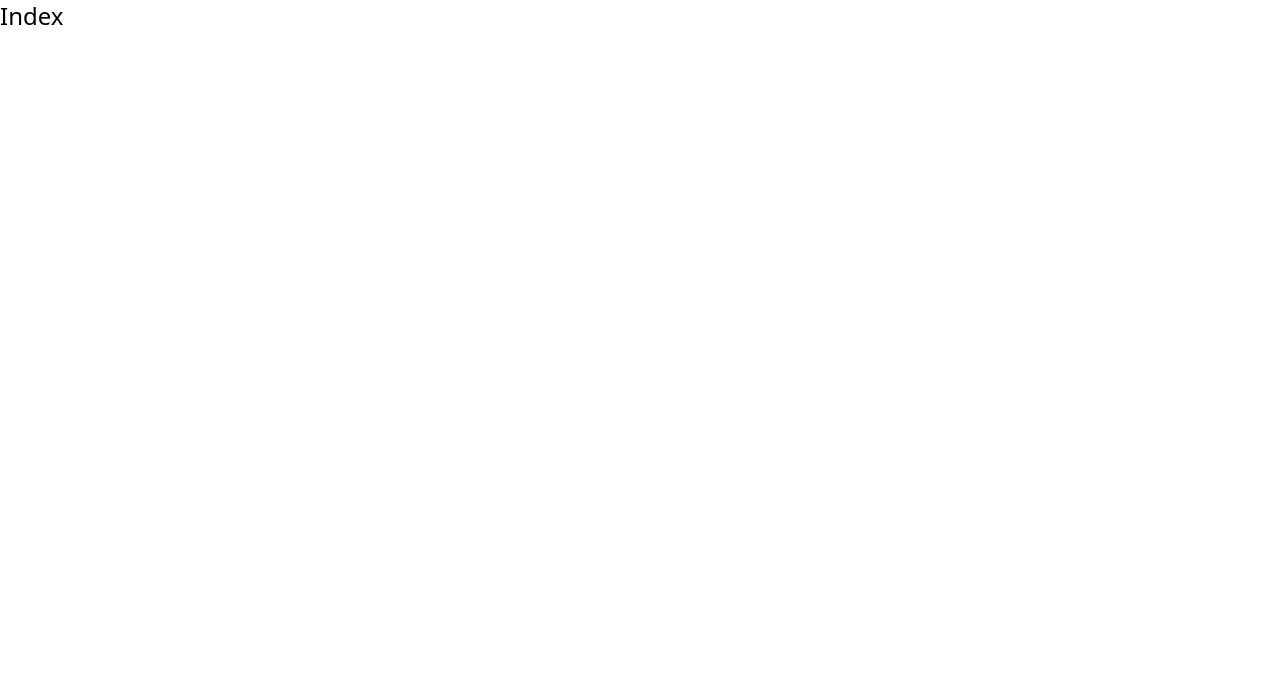
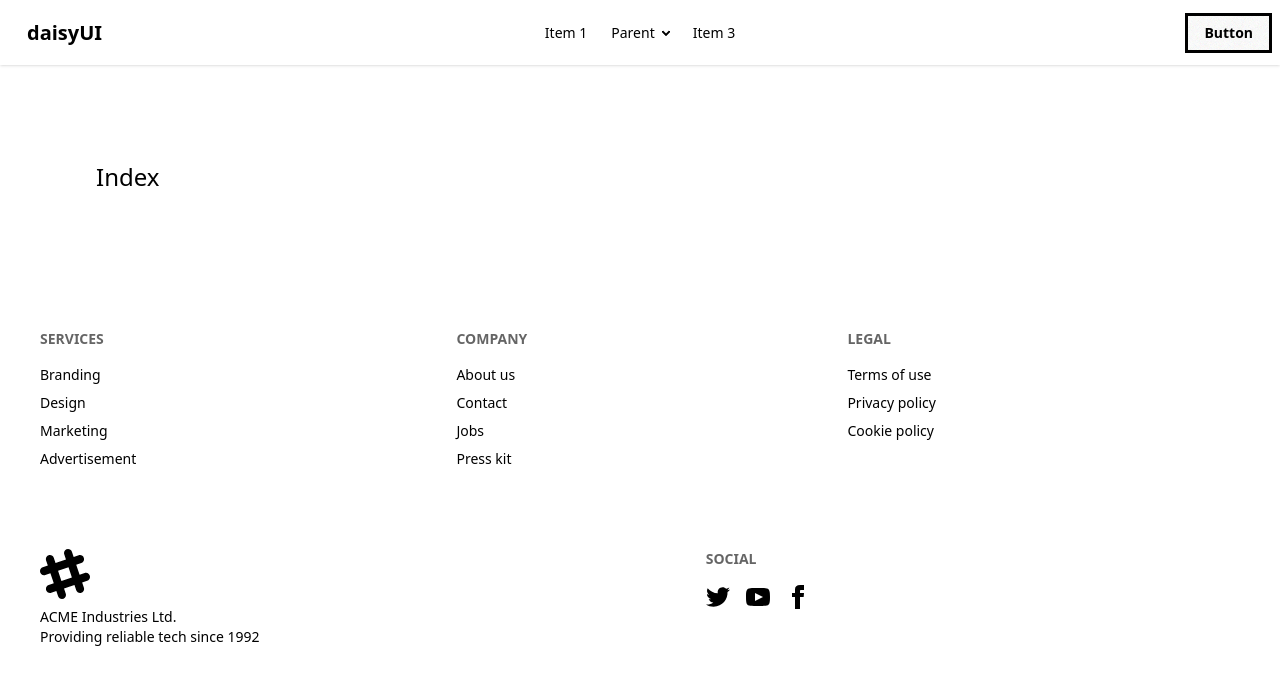
Before and after one commit to karacabugra27/avukat-website, a React app in the folder frontend/: page / in a window 1280 px wide. Shown: the top 684 px of the page. Built offline with nearby package versions, Linux system fonts and the light colour scheme; the HTML template or start-up script is replaced by a standard one.

Commit message:
index layout & navbar & footer

```diff
--- a/frontend/src/App.tsx
+++ b/frontend/src/App.tsx
@@ -1,10 +1,15 @@
 import { BrowserRouter as Router, Routes, Route } from "react-router-dom";
+import IndexLayout from "./layouts/IndexLayout";
 import Index from "./pages/Index";
+import Contact from "./pages/Contact";
 function App() {
   return (
     <Router>
       <Routes>
-        <Route path="/" element={<Index />}></Route>
+        <Route path="/" element={<IndexLayout />}>
+          <Route index element={<Index />}></Route>
+          <Route path="iletisim" element={<Contact />}></Route>
+        </Route>
       </Routes>
     </Router>
   )
--- /dev/null
+++ b/frontend/src/components/Footer.tsx
@@ -0,0 +1,86 @@
+export default function Footer() {
+  return (
+    <>
+      <footer className="footer sm:footer-horizontal bg-neutral text-neutral-content p-10">
+        <nav>
+          <h6 className="footer-title">Services</h6>
+          <a className="link link-hover">Branding</a>
+          <a className="link link-hover">Design</a>
+          <a className="link link-hover">Marketing</a>
+          <a className="link link-hover">Advertisement</a>
+        </nav>
+        <nav>
+          <h6 className="footer-title">Company</h6>
+          <a className="link link-hover">About us</a>
+          <a className="link link-hover">Contact</a>
+          <a className="link link-hover">Jobs</a>
+          <a className="link link-hover">Press kit</a>
+        </nav>
+        <nav>
+          <h6 className="footer-title">Legal</h6>
+          <a className="link link-hover">Terms of use</a>
+          <a className="link link-hover">Privacy policy</a>
+          <a className="link link-hover">Cookie policy</a>
+        </nav>
+      </footer>
+      <footer className="footer sm:footer-horizontal bg-neutral text-neutral-content p-10">
+        <aside>
+          <svg
+            width="50"
+            height="50"
+            viewBox="0 0 24 24"
+            xmlns="http://www.w3.org/2000/svg"
+            fillRule="evenodd"
+            clipRule="evenodd"
+            className="fill-current">
+            <path
+              d="M22.672 15.226l-2.432.811.841 2.515c.33 1.019-.209 2.127-1.23 2.456-1.15.325-2.148-.321-2.463-1.226l-.84-2.518-5.013 1.677.84 2.517c.391 1.203-.434 2.542-1.831 2.542-.88 0-1.601-.564-1.86-1.314l-.842-2.516-2.431.809c-1.135.328-2.145-.317-2.463-1.229-.329-1.018.211-2.127 1.231-2.456l2.432-.809-1.621-4.823-2.432.808c-1.355.384-2.558-.59-2.558-1.839 0-.817.509-1.582 1.327-1.846l2.433-.809-.842-2.515c-.33-1.02.211-2.129 1.232-2.458 1.02-.329 2.13.209 2.461 1.229l.842 2.515 5.011-1.677-.839-2.517c-.403-1.238.484-2.553 1.843-2.553.819 0 1.585.509 1.85 1.326l.841 2.517 2.431-.81c1.02-.33 2.131.211 2.461 1.229.332 1.018-.21 2.126-1.23 2.456l-2.433.809 1.622 4.823 2.433-.809c1.242-.401 2.557.484 2.557 1.838 0 .819-.51 1.583-1.328 1.847m-8.992-6.428l-5.01 1.675 1.619 4.828 5.011-1.674-1.62-4.829z"></path>
+          </svg>
+          <p>
+            ACME Industries Ltd.
+            <br />
+            Providing reliable tech since 1992
+          </p>
+        </aside>
+        <nav>
+          <h6 className="footer-title">Social</h6>
+          <div className="grid grid-flow-col gap-4">
+            <a>
+              <svg
+                xmlns="http://www.w3.org/2000/svg"
+                width="24"
+                height="24"
+                viewBox="0 0 24 24"
+                className="fill-current">
+                <path
+                  d="M24 4.557c-.883.392-1.832.656-2.828.775 1.017-.609 1.798-1.574 2.165-2.724-.951.564-2.005.974-3.127 1.195-.897-.957-2.178-1.555-3.594-1.555-3.179 0-5.515 2.966-4.797 6.045-4.091-.205-7.719-2.165-10.148-5.144-1.29 2.213-.669 5.108 1.523 6.574-.806-.026-1.566-.247-2.229-.616-.054 2.281 1.581 4.415 3.949 4.89-.693.188-1.452.232-2.224.084.626 1.956 2.444 3.379 4.6 3.419-2.07 1.623-4.678 2.348-7.29 2.04 2.179 1.397 4.768 2.212 7.548 2.212 9.142 0 14.307-7.721 13.995-14.646.962-.695 1.797-1.562 2.457-2.549z"></path>
+              </svg>
+            </a>
+            <a>
+              <svg
+                xmlns="http://www.w3.org/2000/svg"
+                width="24"
+                height="24"
+                viewBox="0 0 24 24"
+                className="fill-current">
+                <path
+                  d="M19.615 3.184c-3.604-.246-11.631-.245-15.23 0-3.897.266-4.356 2.62-4.385 8.816.029 6.185.484 8.549 4.385 8.816 3.6.245 11.626.246 15.23 0 3.897-.266 4.356-2.62 4.385-8.816-.029-6.185-.484-8.549-4.385-8.816zm-10.615 12.816v-8l8 3.993-8 4.007z"></path>
+              </svg>
+            </a>
+            <a>
+              <svg
+                xmlns="http://www.w3.org/2000/svg"
+                width="24"
+                height="24"
+                viewBox="0 0 24 24"
+                className="fill-current">
+                <path
+                  d="M9 8h-3v4h3v12h5v-12h3.642l.358-4h-4v-1.667c0-.955.192-1.333 1.115-1.333h2.885v-5h-3.808c-3.596 0-5.192 1.583-5.192 4.615v3.385z"></path>
+              </svg>
+            </a>
+          </div>
+        </nav>
+      </footer>
+    </>
+  );
+}
--- /dev/null
+++ b/frontend/src/components/Navbar.tsx
@@ -0,0 +1,45 @@
+export default function Navbar() {
+  return (
+    <div className="navbar bg-base-100 shadow-sm">
+      <div className="navbar-start">
+        <div className="dropdown">
+          <div tabIndex={0} role="button" className="btn btn-ghost lg:hidden">
+            <svg xmlns="http://www.w3.org/2000/svg" className="h-5 w-5" fill="none" viewBox="0 0 24 24" stroke="currentColor"> <path strokeLinecap="round" strokeLinejoin="round" strokeWidth="2" d="M4 6h16M4 12h8m-8 6h16" /> </svg>
+          </div>
+          <ul
+            tabIndex={-1}
+            className="menu menu-sm dropdown-content bg-base-100 rounded-box z-1 mt-3 w-52 p-2 shadow">
+            <li><a>Item 1</a></li>
+            <li>
+              <a>Parent</a>
+              <ul className="p-2">
+                <li><a>Submenu 1</a></li>
+                <li><a>Submenu 2</a></li>
+              </ul>
+            </li>
+            <li><a>Item 3</a></li>
+          </ul>
+        </div>
+        <a className="btn btn-ghost text-xl">daisyUI</a>
+      </div>
+      <div className="navbar-center hidden lg:flex">
+        <ul className="menu menu-horizontal px-1">
+          <li><a>Item 1</a></li>
+          <li>
+            <details>
+              <summary>Parent</summary>
+              <ul className="p-2">
+                <li><a>Submenu 1</a></li>
+                <li><a>Submenu 2</a></li>
+              </ul>
+            </details>
+          </li>
+          <li><a>Item 3</a></li>
+        </ul>
+      </div>
+      <div className="navbar-end">
+        <a className="btn">Button</a>
+      </div>
+    </div>
+  );
+}
--- /dev/null
+++ b/frontend/src/layouts/IndexLayout.tsx
@@ -0,0 +1,15 @@
+import { Outlet } from "react-router-dom";
+import Navbar from "../components/Navbar";
+import Footer from "../components/Footer";
+
+export default function IndexLayout() {
+  return(
+    <>
+      <Navbar />
+      <main className="p-6 lg:p-24">
+        <Outlet />
+      </main>
+      <Footer />
+    </>
+  );
+}
--- /dev/null
+++ b/frontend/src/pages/Contact.tsx
@@ -0,0 +1,5 @@
+export default function Contact() {
+  return(
+    <h1 className="text-2xl">İletişim</h1>
+  );
+}
```
